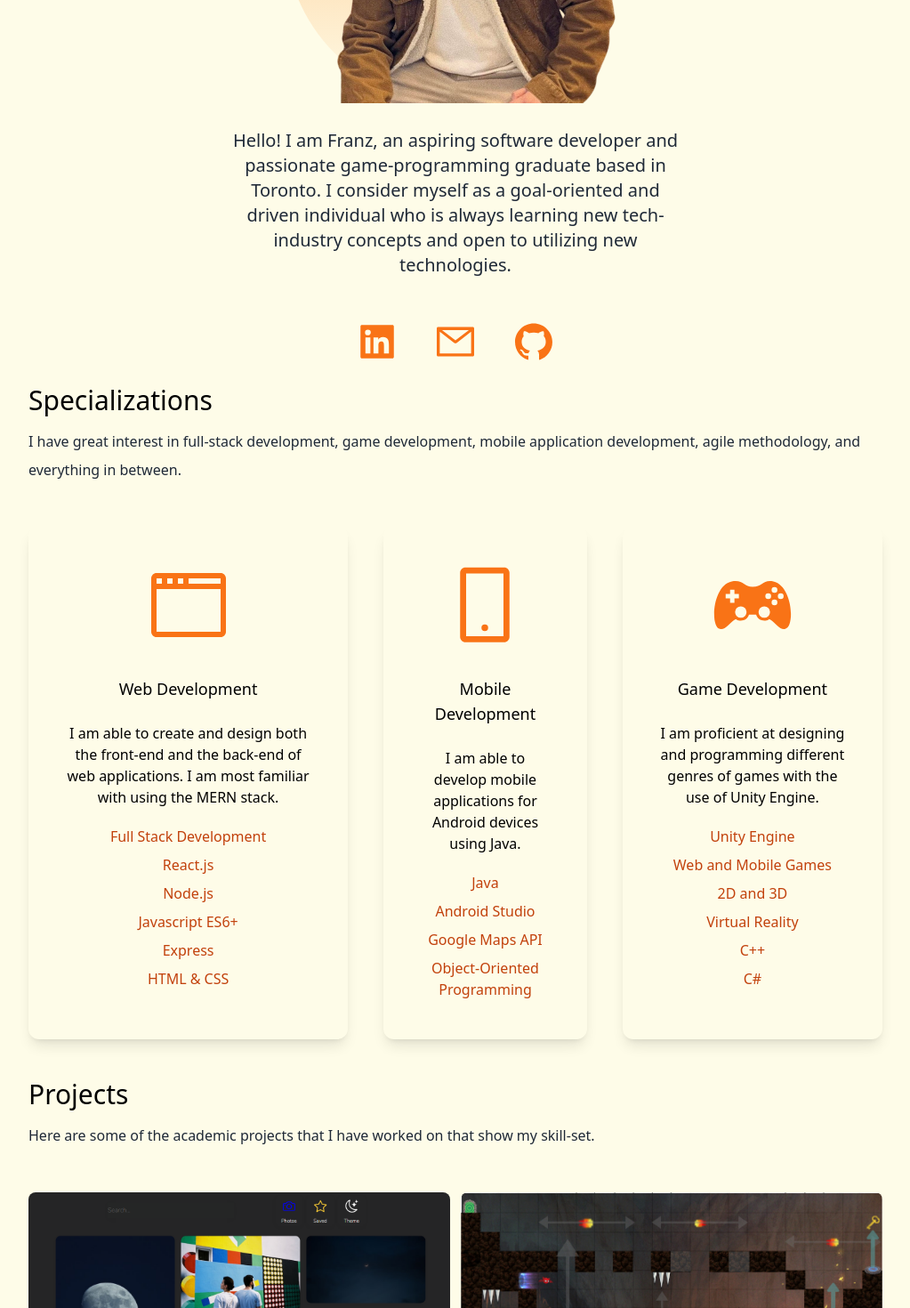
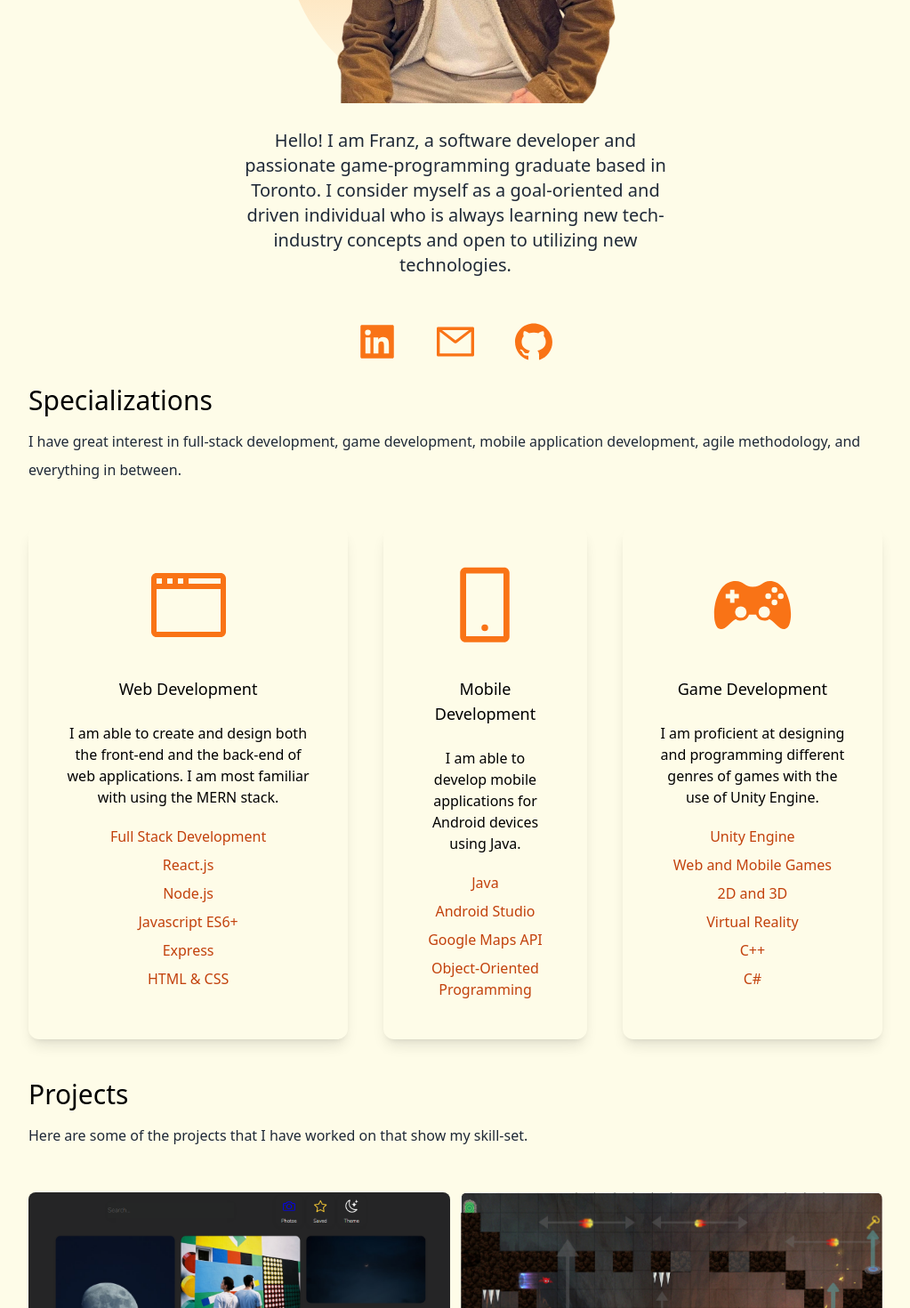
Before and after one commit to franzcad1/react-portfolio-franzcad, a Next.js app: page / in a window 1280 px wide. Shown: the part 580-2050 px from the top of the page at 89% size, without its empty margins (128-1151 px from the left). Built offline with nearby package versions, Linux system fonts and the light colour scheme.

Commit message:
changed info

```diff
--- a/pages/index.js
+++ b/pages/index.js
@@ -38,7 +38,7 @@ export default function Home() {
           <Image src={franz} layout="fill" objectFit='cover'/>
         </div>
         <div className='text-center p-2'>
-          <p className='text-md py-5 leading-8 text-gray-800 md:text-xl max-w-lg mx-auto'>Hello! I am Franz, an aspiring software developer and passionate game-programming graduate based in Toronto. I consider myself as a goal-oriented and driven individual who is always learning new tech-industry concepts and open to utilizing new technologies.</p>
+          <p className='text-md py-5 leading-8 text-gray-800 md:text-xl max-w-lg mx-auto'>Hello! I am Franz, a software developer and passionate game-programming graduate based in Toronto. I consider myself as a goal-oriented and driven individual who is always learning new tech-industry concepts and open to utilizing new technologies.</p>
         </div>
         <div className=' text-5xl flex justify-center gap-10 py-5 text-orange-500'>
             <a href='https://www.linkedin.com/in/franzcadiente/'><AiFillLinkedin /></a>
@@ -92,7 +92,7 @@ export default function Home() {
         <section>
           <div>
             <h3 className='text-3xl py-1'>Projects</h3>
-            <p className='text-md py-2 leading-8 text-gray-800'>Here are some of the academic projects that I have worked on that show my skill-set.</p>
+            <p className='text-md py-2 leading-8 text-gray-800'>Here are some of the projects that I have worked on that show my skill-set.</p>
           </div>
           <div className=' flex flex-col gap-3 py-10 lg:flex-row lg:flex-wrap'>
           <div className='basis-1/3 flex-1'>
```
